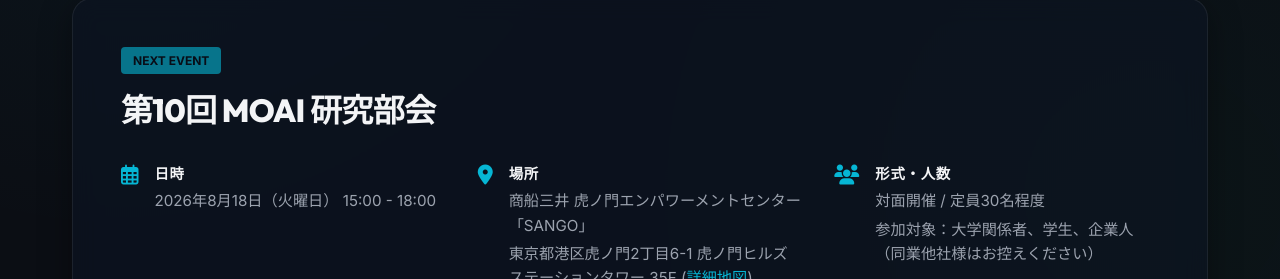
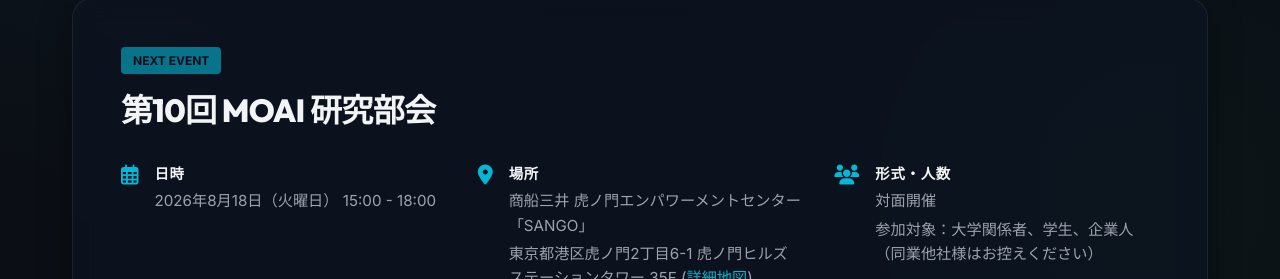
Before and after one commit to moai-lab-jp/moai-forum-hp, a website built with Vite: page index.html in a window 1280 px wide. Shown: the part 2044-2323 px from the top of the page. Built offline with nearby package versions, Linux system fonts and the light colour scheme.

Commit message:
定員削除

```diff
--- a/index.html
+++ b/index.html
@@ -196,7 +196,7 @@
                 <i class="fa-solid fa-users"></i>
                 <div>
                   <strong>形式・人数</strong>
-                  <span>対面開催 / 定員30名程度</span>
+                  <span>対面開催</span>
                   <span class="text-muted text-xs">参加対象：大学関係者、学生、企業人（同業他社様はお控えください）</span>
                 </div>
               </div>
```
